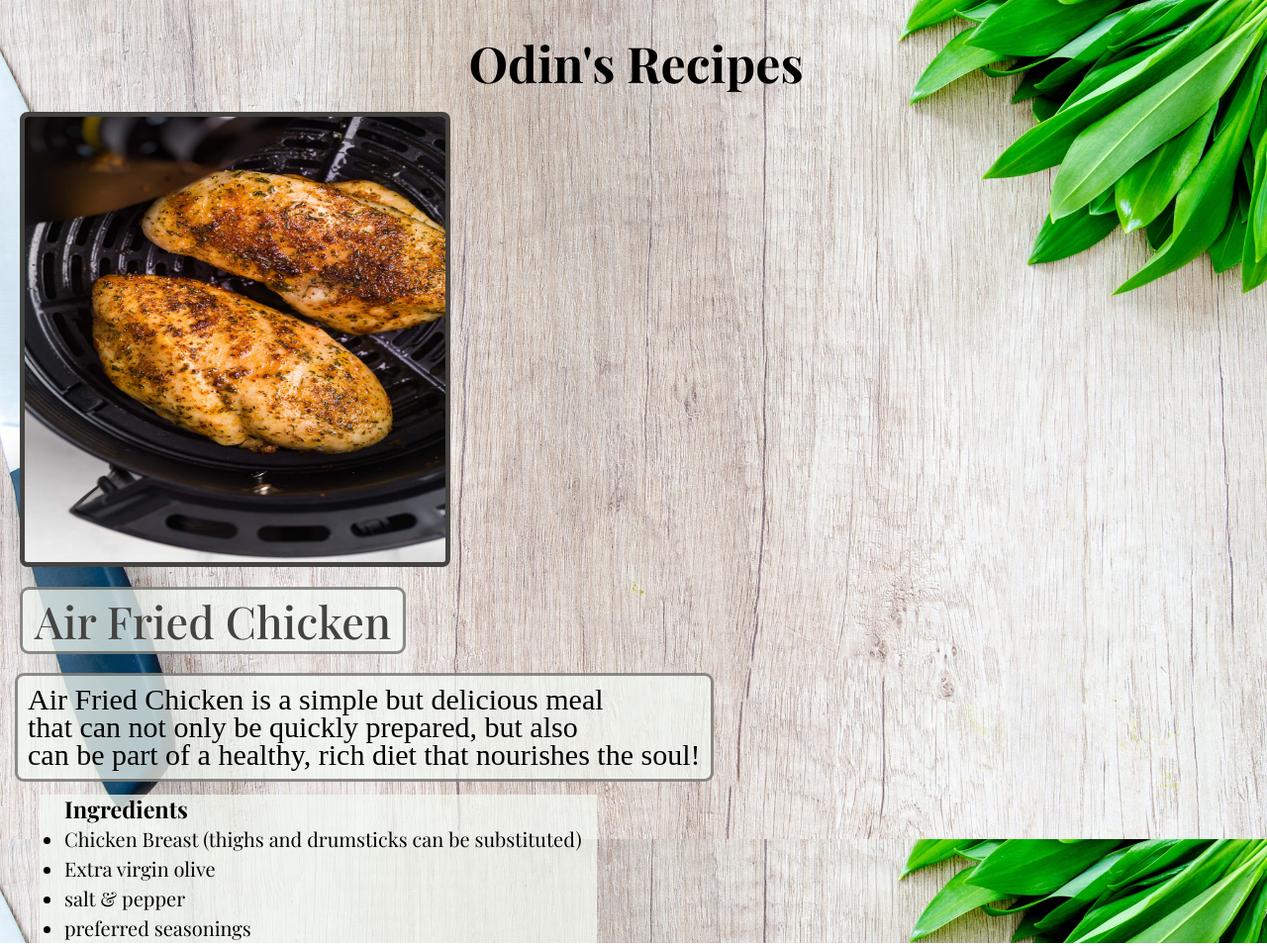
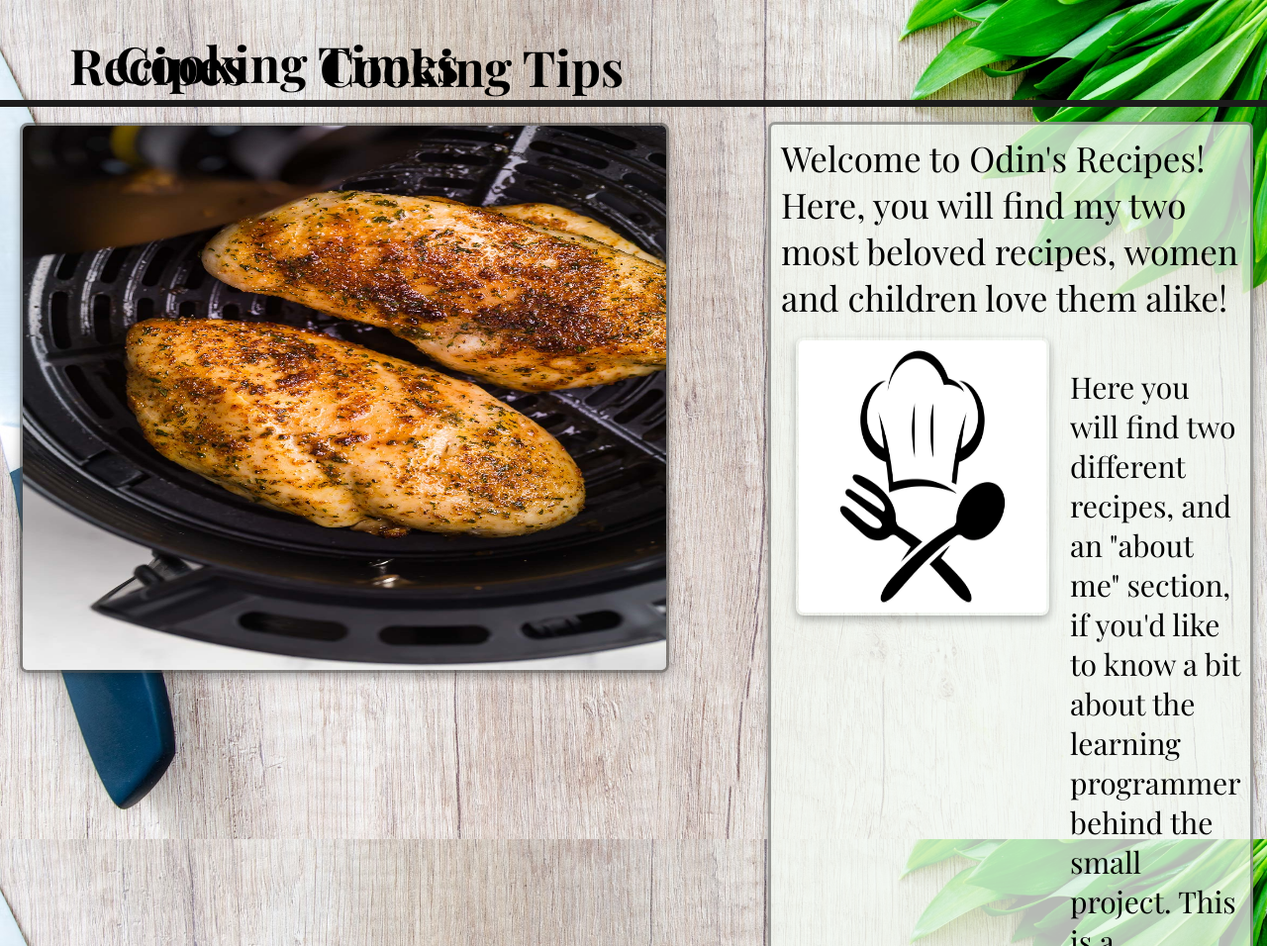
Before and after one commit to TFS405/odin-recipes, a plain HTML site: page index.html in a window 1280 px wide. Shown: the top 956 px of the page at 99% size. Drawn offline with nearby package versions, Linux system fonts and the light colour scheme; a web font is replaced by a local one.

Commit message:
A bit more structural and desisn work

```diff
--- a/index.html
+++ b/index.html
@@ -16,35 +16,80 @@
 <body>
 
   <header>
-    <h1>Odin's Recipes</h1>
-    <h1 class="headerLeft"></h1>
-    <h1 class="headerRight">
+    <div class="center"><h1>Cooking Times</h1></div>
+    <h1 class="headerLeft">Recipes</h1>
+    <div class="headerRight"><h1>Cooking Tips</h1></div>
   </header>
 
-  <figure class="headerImage">
+  <section class="topRow">
+    <figure>
       <a class="chickenFig" href="./recipes/AirFriedChicken.html"><img src="./images/airFriedChicken1.jpg"></a>
-    <figcaption>
-      <a class="chickenFigCaption" href="./recipes/AirFriedChicken.html" target="_blank">Air Fried Chicken</a>
-    </figcaption>
     </figure>
+    <div class="center">
+      <p>Welcome to Odin's Recipes! Here, you will find my two most beloved recipes, women and children love them alike!</p>
+      <br>
+      <figure class="">
+      <img id="emoji" src="./images/chefLogo.webp" alt="Emoji Pic">
+      <p id="centerDesc">
+        Here you will find two different recipes, and an "about me" section,
+        if you'd like to know a bit about the learning programmer behind the small project.
+        This is a projected dedicated to The Odin Project, and is also on github.
+        <br>
+        <br>
+        Click on any of the photos of the dishes to the left to learn how to make them, the "Mexican Way"!
+      </p>
+      </figure>
+    </div>
+
+  </section>
 
   <div class="description">
-    <p>Air Fried Chicken is a simple but delicious meal<br>
+    <p><strong>Air Fried Chicken</strong> is a simple but delicious meal<br>
        that can not only be quickly prepared, but also<br>
        can be part of a healthy, rich diet that nourishes the soul!
     </p>
   </div>
 
+  <section class="chickenInfo">
     <div class="ingredients">
-    <section class="airFriedChicken">
       <h3>Ingredients</h3>
       <ul>
-      <li>Chicken Breast (thighs and drumsticks can be substituted)</li>
+        <li>Chicken Breast <br>(thighs and drumsticks can be substituted)</li>
         <li>Extra virgin olive</li>
         <li>salt & pepper</li>
         <li>preferred seasonings</li>
       </ul>
+    </div>
+    <div class="timing">
+      <h3>Cook Time: 20 minutes</h3>
+      <h3>Prep Time: 15 minutes</h3>
+      <h3>Difficulty: Little</h3>
+    </div>
     </section>
+
+
+  </div>
+
+  <div class="ramenNoodles">
+    <img src="./images/noodles1.jpg" alt="ramen noodles"/>
+    <div class="ramenNoodlesDescription">
+    <p>
+      <strong>Ramen Noodles</strong> are another excellent choice if you're looking for the best bang for your buck!
+      Here are my top personal flavor recomendations!
+    </p>
+    <ul>
+      <li>Soy Sauce</li>
+      <li>Roast Beef</li>
+      <li>Pork</li>
+      <li>Shrimp</li>
+    </ul>
+    <p>A drop of lime really helps the flavor in these ingredients shine!
+      Here are some quick tips to improve the flavor without the special recipe!
+    </p>
+    <ul>
+
+    </ul>
+    </div>
   </div>
 
 
--- a/stylesheet.css
+++ b/stylesheet.css
@@ -6,14 +6,43 @@
 
 
 p {
-    font-family: "Merriweather";
+    font-family: "Playfair Display";
 }
 
 header {
+    /* display: flex;
+    flex-direction: row; */
+    max-height: 75px;
+    margin: 30px auto 10px 0px;
+    font-size: 25px;
+    border-bottom: 7px solid rgb(28, 27, 27);
+}
+
+header .center {
     display: flex;
     justify-content: center;
-    margin: 30px auto 10px 5px;
-    font-size: 25px;
+    align-items: center;
+    padding-left: 0px;
+    margin-left: -100px;
+}
+header .center h1 {
+    margin-left: -600px;
+}
+
+header .headerLeft {
+    display: flex;
+    justify-content: left;
+    align-items: left;
+    margin-top: -65px;
+    margin-left: 70px;
+}
+
+header .headerRight {
+    display: flex;
+    justify-content: right;
+    align-items: right;
+    margin-top: -65px;
+    margin-right: 650px;
 }
 
 body {
@@ -24,20 +53,6 @@ body {
     background-attachment: fixed;
 }
 
-div.ingredients {
-    display: flex;
-    flex-direction: column;
-}
-
-div.ingredients .airFriedChicken {
-    margin: 13px auto auto 40px;
-    padding-right: 15px;
-    padding-left: 25px;
-    background-color: rgba(243, 248, 242, .75);
-    font-size: 20px;
-    line-height: 30px;
-    flex-direction: column;
-}
 
 a {
     text-align: left;
@@ -69,53 +84,164 @@ a:hover {
 }
 
 
-.headerImage {
+.topRow {
     display: flex;
-    flex-direction: column;
+    flex-direction: row;
     justify-content: left;
     align-items: flex-start;
 }
 
-.headerImage img {
+.topRow figure {
+    display: flex;
+    flex-direction: row;
+    justify-content: left;
+}
+
+
+
+.topRow img {
     margin-top: 1px;
     margin-left: 10px;
-    height: 450px;
-    width: 425px;
-    border: 5px solid rgb(69, 67, 64);
+    height: 550px;
+    width: 650px;
+    border: 3px solid rgba(69, 67, 64, 0.6);
     border-radius: 8px;
+    box-shadow: 0px 4px 10px rgba(0, 0, 0, 0.3);
 }
 
-.headerImage a.chickenFig {
+.topRow a.chickenFig {
     padding-left: 5px;
     padding-top: 5px;
     margin-left: 5px
+
 }
 
-.headerImage figcaption {
-    font-size: 45px;
-    margin: 20px 25px 20px 10px;
+.topRow .chickenFig:hover {
+    box-shadow: 0px 8px 20px rgba(0, 0, 0, 0.3);
+    transform: scale(1.02);
+    transition: all 0.3s ease;
 }
 
-.headerImage figcaption .chickenFigCaption {
-    padding: 1px 12px;
-    font-weight: 500;
 
+.topRow .center {
+    font-size: 35px;
+    display: inline;
+    justify-content: right;
+    max-width: 1200px;
+    margin: 5px 50px 15px 100px;
+    padding: 10px;
+    background-color: rgba(243, 248, 242, .75);
+    border: 3px solid rgba(69, 67, 64, 0.5);
+    box-shadow: 0px 4px 10px rgba(0, 0, 0, 0.3);
+    border-radius: 7px;
 }
 
 .description {
     display: inline-flex;
     align-items: left;
     justify-content: left;
-    padding: 10px;
+    max-width: 640px;
+    padding: 10px 9px;
     border-top: 5px;
-    margin-top: 3px;
+    margin-top: 5px;
     margin-left: 15px;
     line-height: 28px;
     letter-spacing: normal;
-    font-size: 23px;
-    font-size: 30px;
-    font-weight: 500;
+    font-size: 27px;
+    font-weight: 400;
     background-color: rgba(243, 248, 242, .75);
     border:3px solid rgba(69, 67, 64, .6);
+    box-shadow: 0px 4px 10px rgba(0, 0, 0, 0.3);
     border-radius: 9px;
 }
+
+.chickenInfo {
+    display: flex;
+    flex-direction: row;
+    max-width: 900px;
+    border: 3px solid rgba(69, 67, 64, 0.6);
+    background-color: rgba(243, 248, 242, .75);
+    box-shadow: 0px 4px 10px rgba(0, 0, 0, 0.3);
+    border-radius: 9px;
+    font-size: 20px;
+    line-height: 30px;
+    max-width: 615px;
+    margin: 13px 1000px auto 15px;
+    padding: 8px 15px 8px 27px;
+
+}
+
+.chickenInfo .ingredients {
+
+    flex-direction: column;
+    font-size: 23px;
+    margin-right: 50px;
+}
+
+.chickenInfo .timing {
+    display: flex;
+    flex-direction: column;
+    margin-right: 50px;
+    line-height: 37px;
+}
+
+div.ramenNoodles {
+    display: flex;
+    flex-direction: row;
+    padding-bottom: 10px;
+    margin-top: 100px;
+}
+
+div.ramenNoodles img {
+    height: 435px;
+    width: 400px;
+    margin-top: 15px;
+    margin-left: 15px;
+    border: 4px solid rgba(69, 67, 64, 0.75);
+    box-shadow: 0px 4px 10px rgba(0, 0, 0, 0.3);
+    border-radius: 8px;
+}
+
+.ramenNoodles:hover {
+    box-shadow: 0px 8px 15px rgba(0, 0, 0, 0.3);
+    transform: scale(1.02); /* Slight zoom */
+    transition: all 0.3s ease;
+}
+
+div.ramenNoodlesDescription {
+    border: 3px solid rgba(69, 67, 64, 0.6);
+    border-radius: 9px;
+    background-color: rgba(243, 248, 242, .75);
+    box-shadow: 0px 4px 10px rgba(0, 0, 0, 0.3);
+    max-height: 400px ;
+    margin: 15px;
+}
+
+div.ramenNoodles p {
+    margin-top: 20px;
+    margin-right: 20px;
+    margin-left: 15px;
+    padding: 10px;
+    font-size: 25px;
+}
+
+div.ramenNoodles ul {
+    margin-top: 1px;
+    margin-left: 40px;
+    margin-bottom: -20px;
+}
+
+
+#emoji {
+    margin-top: -30px;
+    margin-left: 15px;
+    margin-right: 15px;
+    height: 275px;
+    width: 250px;
+    border-color: rgba(69, 67, 64, 0);
+}
+#centerDesc {
+    font-size: 30px;
+    margin-left: 6px;
+    font-weight: lighter;
+}
```
Also changed, not shown: images/chefLogo.webp (added), images/noodles1.jpg (added). Lines whose indentation alone changed are shown as unchanged.
